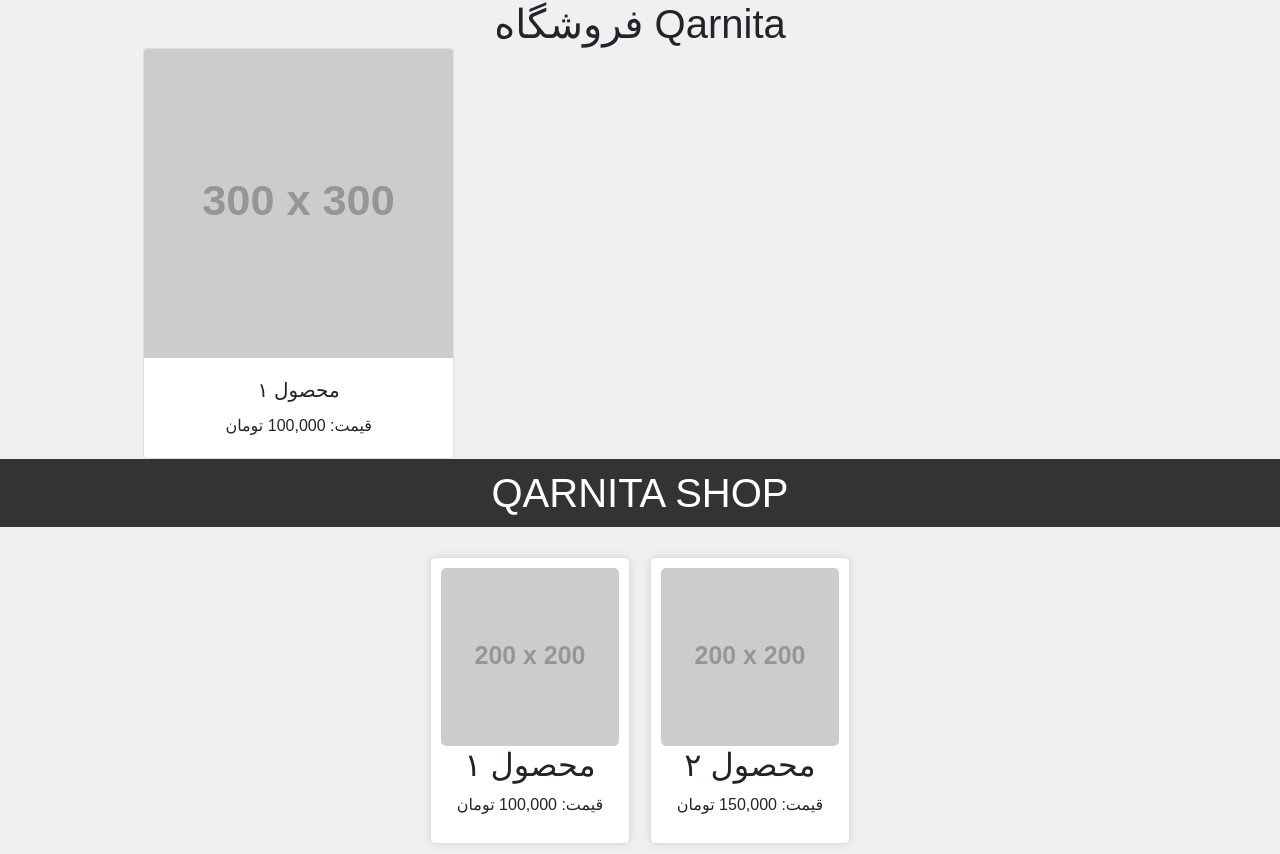
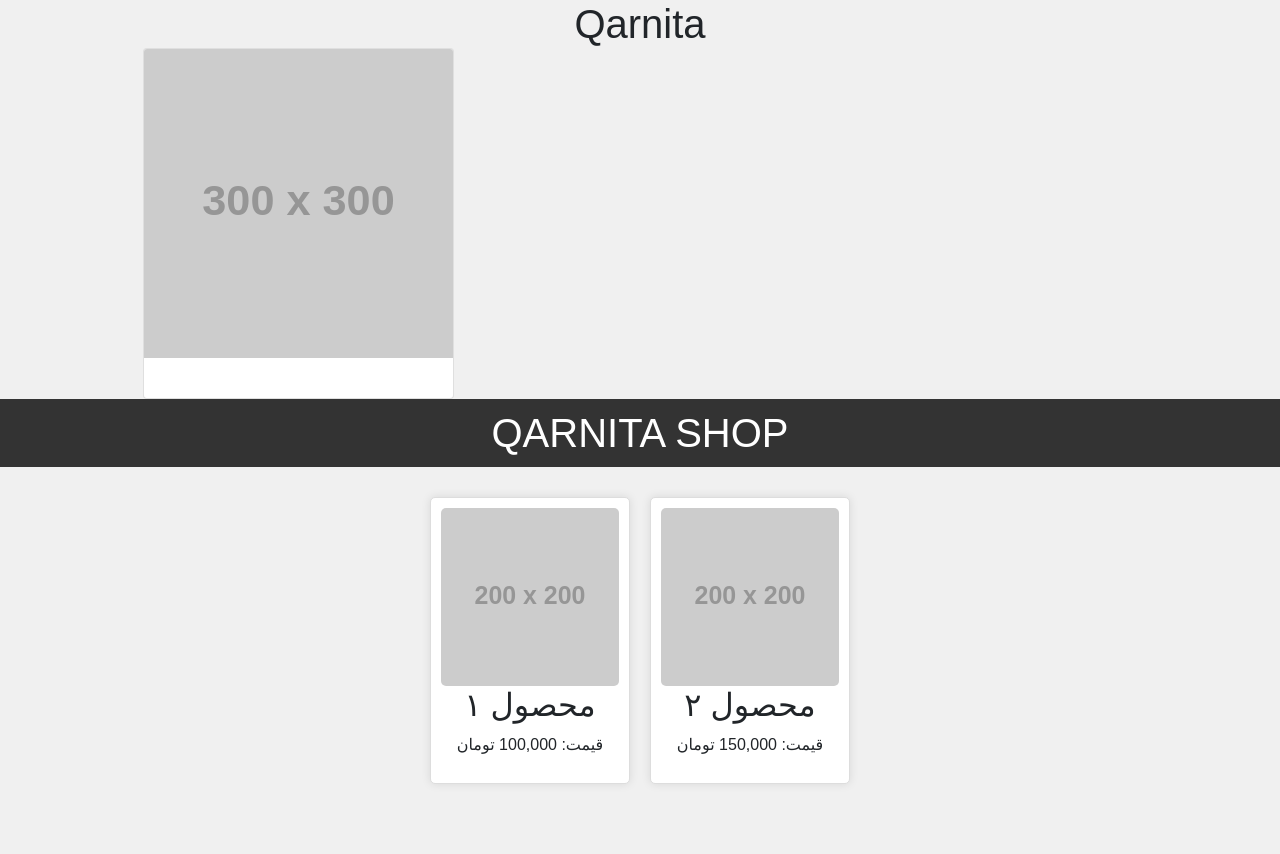
Before and after one commit to koushan20/shop.website, a plain HTML site: page index.html in a window 1280 px wide. After the commit the page ends 800 px from the top, so only its background shows below. Drawn offline with nearby package versions, Linux system fonts and the light colour scheme; placeholder pictures from the web are drawn by us.

Commit message:
Update index.html

```diff
--- a/index.html
+++ b/index.html
@@ -3,14 +3,12 @@
 <head>
     <link href="https://stackpath.bootstrapcdn.com/bootstrap/4.5.2/css/bootstrap.min.css" rel="stylesheet">
     <div class="container">
-    <h1 class="text-center">فروشگاه Qarnita</h1>
+    <h1 class="text-center">Qarnita</h1>
     <div class="row">
         <div class="col-md-4">
             <div class="card">
                 <img src="https://via.placeholder.com/300" class="card-img-top" alt="محصول ۱">
                 <div class="card-body">
-                    <h5 class="card-title">محصول ۱</h5>
-                    <p class="card-text">قیمت: 100,000 تومان</p>
                 </div>
             </div>
         </div>
```
